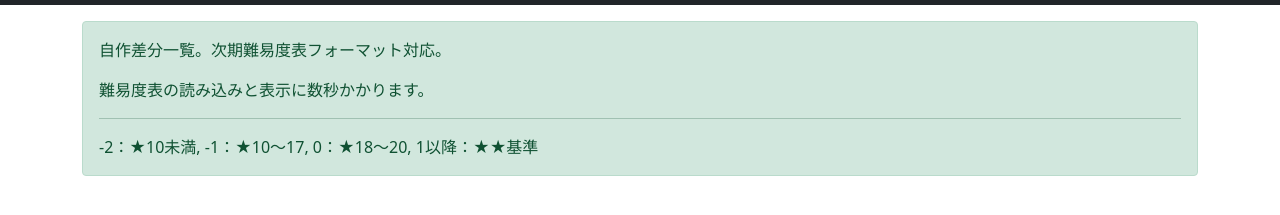
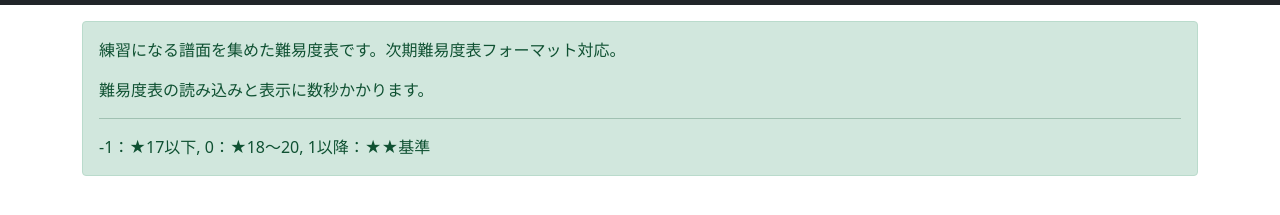
Before and after one commit to fukobms/ajicoimejoy, a plain HTML site: page fukojoy-master/index.html in a window 1280 px wide. Shown: the part 45-260 px from the top of the page. Drawn offline with nearby package versions, Linux system fonts and the light colour scheme; no server answers.

Commit message:
Update index.html

```diff
--- a/fukojoy-master/index.html
+++ b/fukojoy-master/index.html
@@ -2,7 +2,7 @@
 <html lang="ja">
 
 <head>
-    <title>fukojoy</title>
+    <title>AJICOIME難易度表</title>
     <meta charset="UTF-8">
     <meta http-equiv="X-UA-Compatible" content="IE=edge">
     <meta name="viewport" content="width=device-width, initial-scale=1.0">
@@ -27,10 +27,10 @@
     <div class="container">
 
         <div class="alert alert-success mb-3" role="alert">
-            <p>自作差分一覧。次期難易度表フォーマット対応。</p>
+            <p>練習になる譜面を集めた難易度表です。次期難易度表フォーマット対応。</p>
             <p>難易度表の読み込みと表示に数秒かかります。</p>
             <hr>
-            <p class="mb-0">-2：★10未満, -1：★10～17, 0：★18～20, 1以降：★★基準</p>
+            <p class="mb-0">-1：★17以下, 0：★18～20, 1以降：★★基準</p>
         </div>
 
 
```
